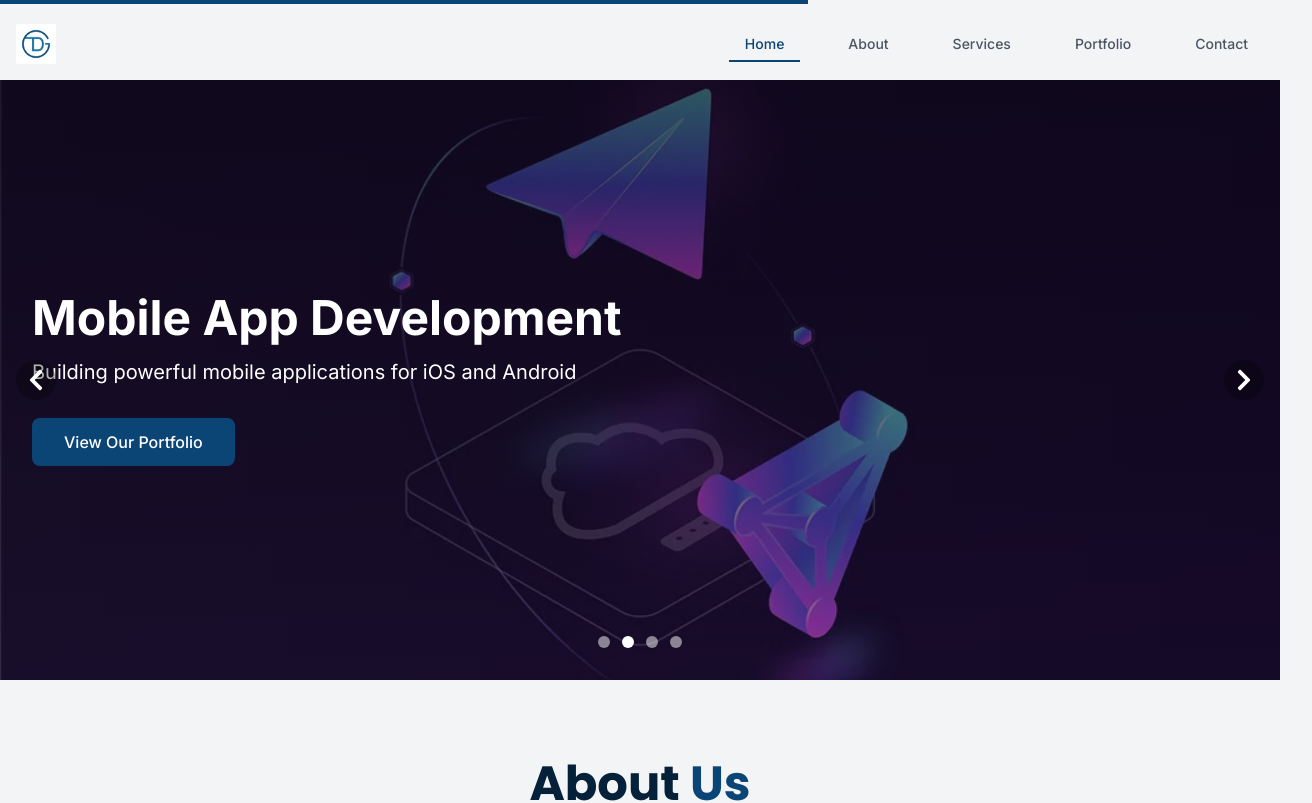
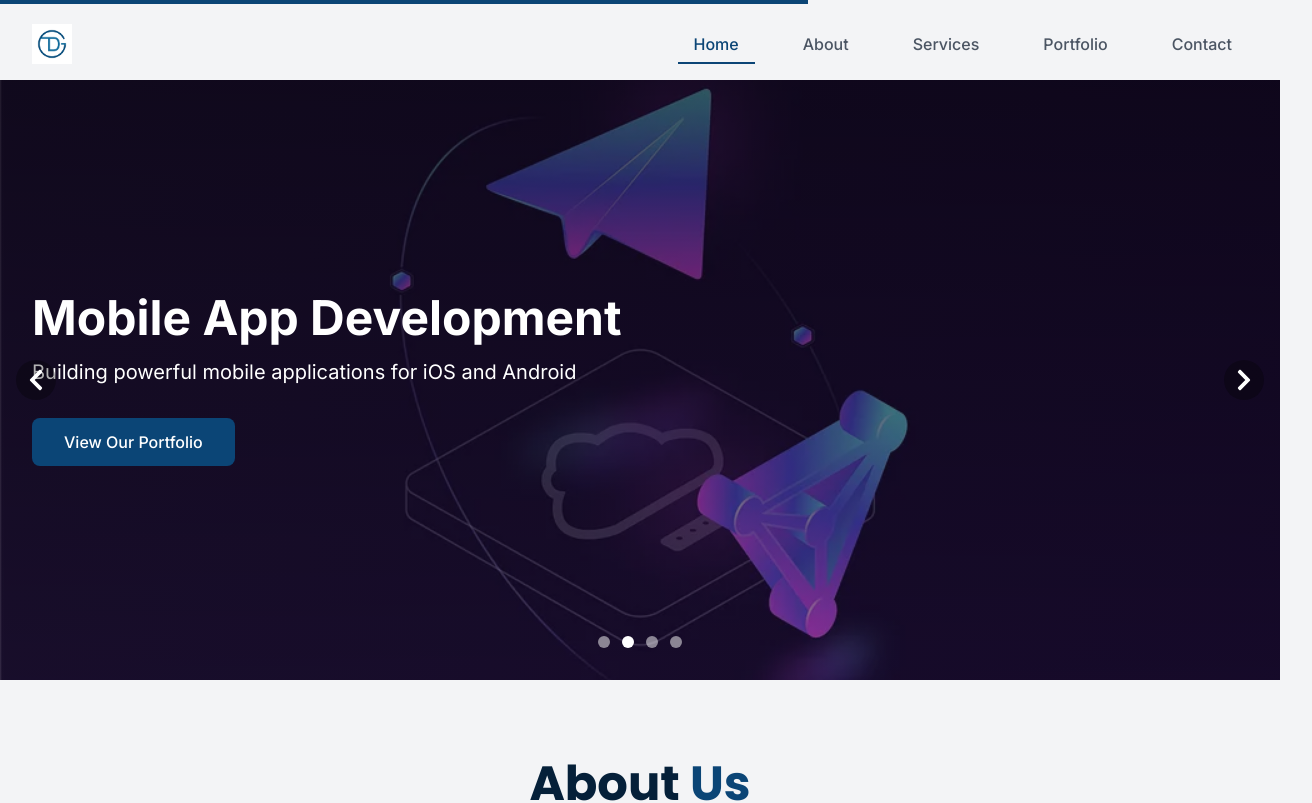
Before and after one commit to samirjkhadka/dg_frontend, a React (Vite) app: page / in a window 1280 px wide. Shown: the top 803 px of the page, 1312 px wide, since content can reach past the window. Built offline with nearby package versions, Linux system fonts and the light colour scheme.

Commit message:
mobile navigation issue fixed

```diff
--- a/package.json
+++ b/package.json
@@ -4,7 +4,7 @@
   "version": "0.1.0",
   "type": "module",
   "scripts": {
-    "dev": "vite",
+    "dev": "vite --host",
     "build": "tsc && vite build",
     "lint": "eslint . --ext ts,tsx --report-unused-disable-directives --max-warnings 0",
     "preview": "vite preview"
--- a/src/components/layout/Footer.tsx
+++ b/src/components/layout/Footer.tsx
@@ -144,7 +144,7 @@ const ScrollToTopButton = memo(() => {
           }}
           whileTap={{ scale: 0.9 }}
           onClick={scrollToTop}
-          className="fixed bottom-6 right-6 bg-primary text-white p-3 rounded-full shadow-lg z-50"
+          className="fixed bottom-6 right-6 bg-primary text-white p-3 rounded-full shadow-lg z-50 max-w-[90vw]"
           aria-label="Scroll to top"
         >
           <motion.div
--- a/src/components/layout/Header.tsx
+++ b/src/components/layout/Header.tsx
@@ -20,7 +20,7 @@ const NavLinkComponent = memo(
     return (
       <button
         onClick={onClick}
-        className={`relative px-4 py-2 text-sm font-medium transition-colors ${
+        className={`relative px-4 py-2 text-sm font-medium transition-colors md:text-base ${
           isActive ? "text-primary" : "text-gray-600 hover:text-primary"
         }`}
       >
@@ -139,7 +139,7 @@ const Header = () => {
         scrolled ? "bg-white shadow-md py-4" : "bg-transparent py-6"
       }`}
     >
-      <div className="container mx-auto px-4">
+      <div className="container mx-auto">
         <div className="flex items-center justify-between">
           <Link to="/" className="text-2xl font-bold text-primary">
             <img src="/images/dglogo.png" alt="Logo" className="h-10 w-10" />
@@ -164,14 +164,14 @@ const Header = () => {
       <AnimatePresence>
         {isOpen && (
           <motion.div
-            initial={{ opacity: 0, height: 0 }}
-            animate={{ opacity: 1, height: "auto" }}
-            exit={{ opacity: 0, height: 0 }}
-            transition={{ duration: 0.3 }}
-            className="md:hidden bg-white"
+            initial={{ opacity: 0, y: -20 }}
+            animate={{ opacity: 1, y: 0 }}
+            exit={{ opacity: 0, y: -20 }}
+            transition={{ duration: 0.2, ease: "easeOut" }}
+            className="md:hidden absolute top-full left-0 right-0 bg-white shadow-lg"
           >
-            <div className="container mx-auto px-4 py-4">
-              <nav className="flex flex-col space-y-4">
+            <div className="container mx-auto py-6">
+              <nav className="flex flex-col space-y-6">
                 {NAV_LINKS.map((link) => (
                   <NavLinkComponent
                     key={link.path}
--- a/src/components/layout/Layout.tsx
+++ b/src/components/layout/Layout.tsx
@@ -8,7 +8,7 @@ interface LayoutProps {
 
 const Layout = ({ children }: LayoutProps) => {
   return (
-    <div className="min-h-screen flex flex-col">
+    <div className="min-h-screen flex flex-col overflow-x-hidden">
       <Header />
       <main className="flex-grow">
         {children}
```
